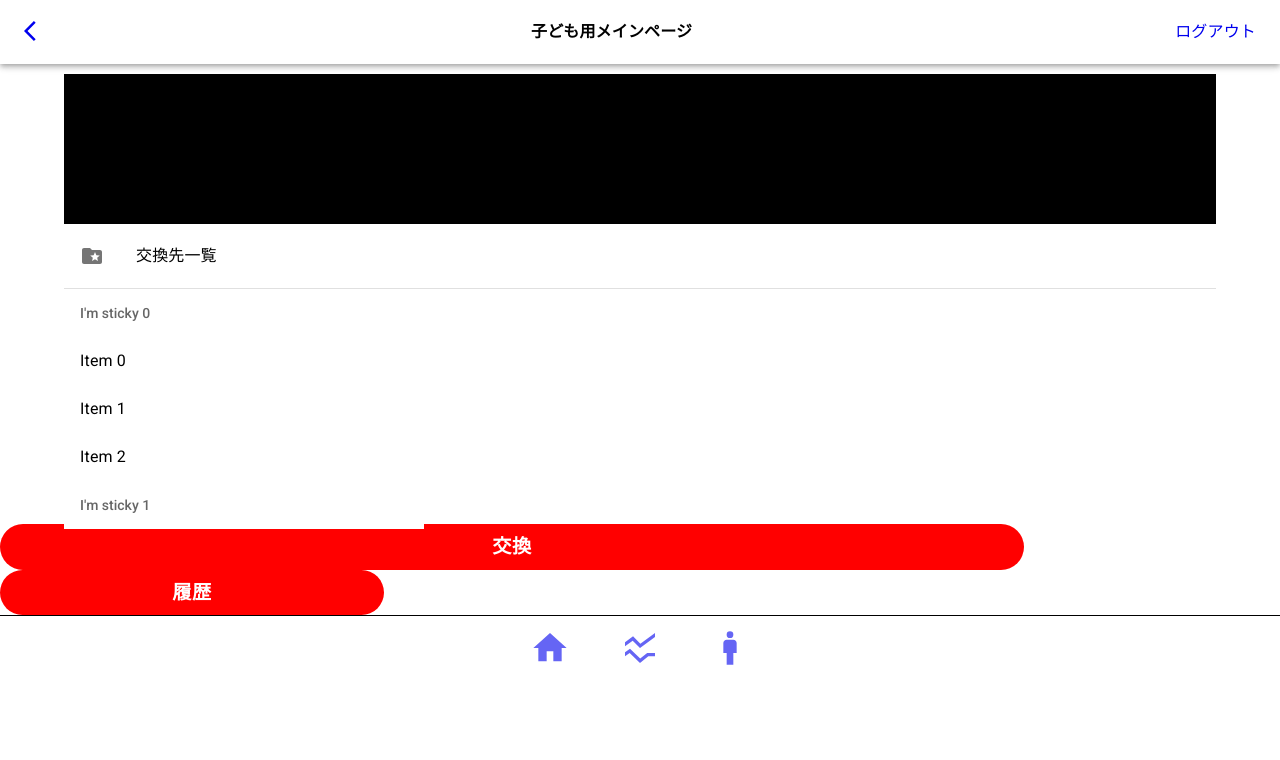
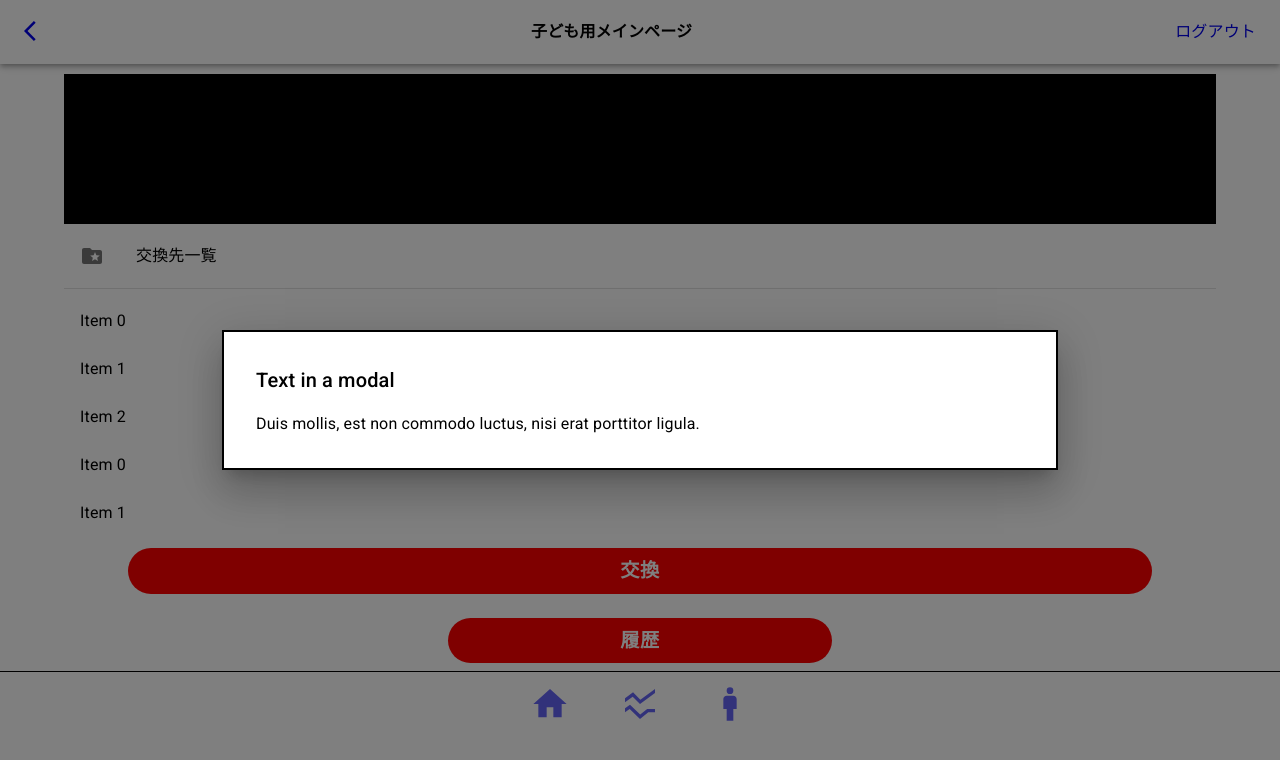
Before and after one commit to s-yuk/hf-frontend, a React (Vite) app: page /child in a window 1280 px wide. Both pictures are taken after a click on the button "交換". Shown: the top 760 px of the page. Built offline with nearby package versions, Linux system fonts and the light colour scheme.

Commit message:
子ども用メインページ

```diff
--- a/src/pages/ChildHome.jsx
+++ b/src/pages/ChildHome.jsx
@@ -1,10 +1,27 @@
 import { FolderSpecial } from '@mui/icons-material'
-import { Box, Divider, List, ListItem, ListItemButton, ListItemIcon, ListItemText, ListSubheader } from '@mui/material'
+import {
+  Modal,
+  Box,
+  Divider,
+  List,
+  ListItem,
+  ListItemButton,
+  ListItemIcon,
+  ListItemText,
+  ListSubheader,
+  Typography,
+} from '@mui/material'
 import { Header } from '../components/Header'
 import { BigButton, SmallButton } from '../components/Buttons'
 import IconTabs from '../components/IconTabs'
+import { useState } from 'react'
+import { Link } from 'react-router-dom'
 
 const ChildHome = () => {
+  const [open, setOpen] = useState(false)
+  const handleOpen = () => {
+    setOpen(true)
+  }
   return (
     <>
       <Header title='子ども用メインページ' />
@@ -19,8 +36,10 @@
       <Box
         sx={{
           width: '90%',
-          maxHeight: 300,
+          height: 300,
           mx: 'auto',
+          mb: 3,
+          overflow: 'hidden',
         }}
       >
         <nav aria-label='main mailbox folders'>
@@ -36,35 +55,65 @@
           </List>
         </nav>
         <Divider />
-
         <List
           sx={{
             width: '100%',
-            maxWidth: 360,
-            bgcolor: 'background.paper',
-            position: 'relative',
+            height: 300,
             overflow: 'auto',
-            maxHeight: 300,
             '& ul': { padding: 0 },
           }}
-          subheader={<li />}
         >
           {[0, 1, 2, 3, 4].map((sectionId) => (
-            <li key={`section-${sectionId}`}>
             <ul>
-                <ListSubheader>{`I'm sticky ${sectionId}`}</ListSubheader>
               {[0, 1, 2].map((item) => (
                 <ListItem key={`item-${sectionId}-${item}`}>
                   <ListItemText primary={`Item ${item}`} />
                 </ListItem>
               ))}
             </ul>
-            </li>
           ))}
         </List>
       </Box>
-      <BigButton text='交換' />
-      <SmallButton text='履歴' />
+      <Box
+        sx={{
+          width: '100%',
+          display: 'flex',
+          flexDirection: 'column',
+          alignItems: 'center',
+          gap: 3,
+          mb: 1,
+        }}
+      >
+        <BigButton text='交換' handleOpen={handleOpen} />
+        <Modal
+          open={open}
+          onClose={() => setOpen(false)}
+          aria-labelledby='modal-modal-title'
+          aria-describedby='modal-modal-description'
+        >
+          <Box
+            sx={{
+              position: 'absolute',
+              top: '50%',
+              left: '50%',
+              transform: 'translate(-50%, -50%)',
+              width: '60%',
+              bgcolor: 'background.paper',
+              border: '2px solid #000',
+              boxShadow: 24,
+              p: 4,
+            }}
+          >
+            <Typography id='modal-modal-title' variant='h6' component='h2'>
+              Text in a modal
+            </Typography>
+            <Typography id='modal-modal-description' sx={{ mt: 2 }}>
+              Duis mollis, est non commodo luctus, nisi erat porttitor ligula.
+            </Typography>
+          </Box>
+        </Modal>
+        <SmallButton text='履歴' to='/child/history' />
+      </Box>
       <IconTabs />
     </>
   )
```
Lines whose indentation alone changed are shown as unchanged.
